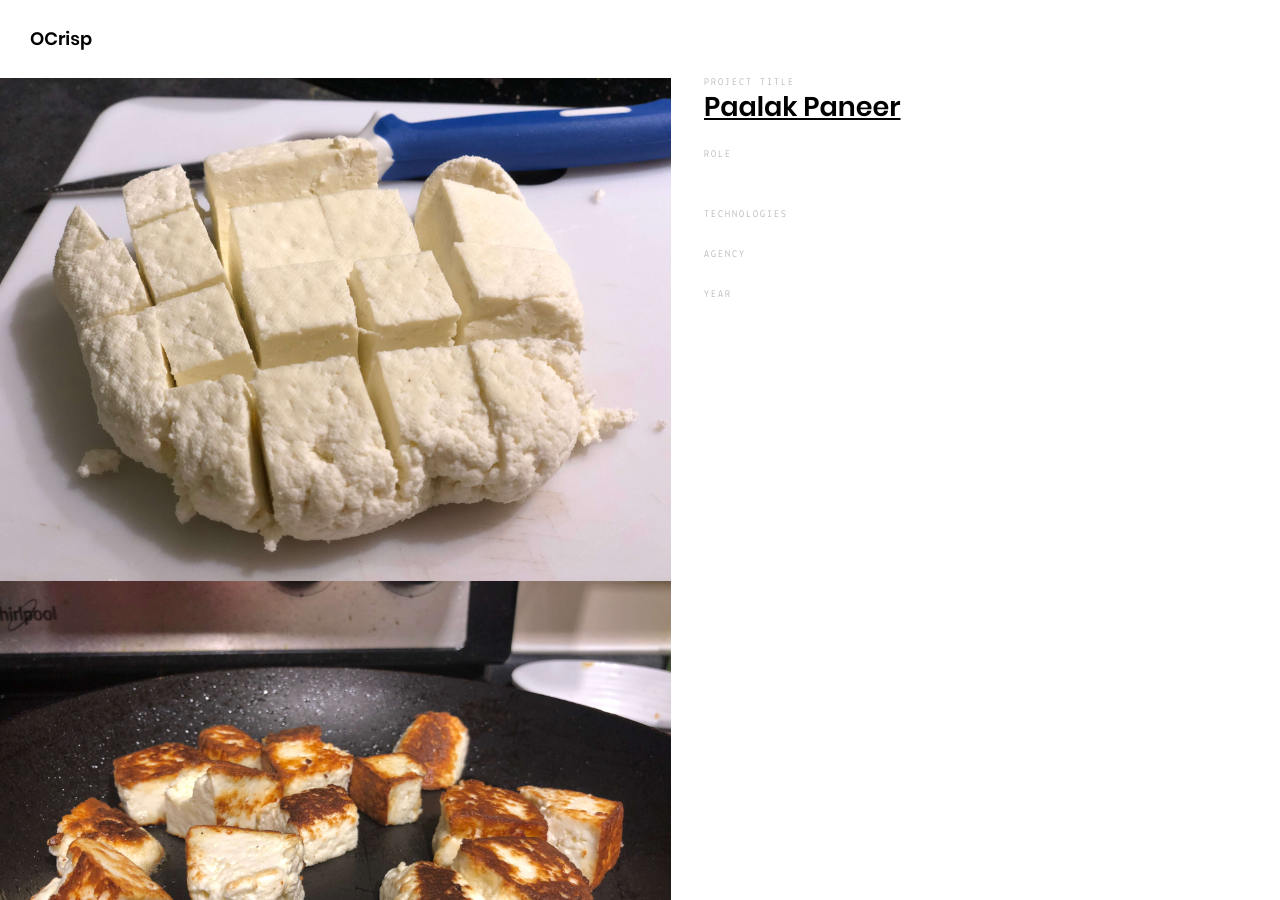
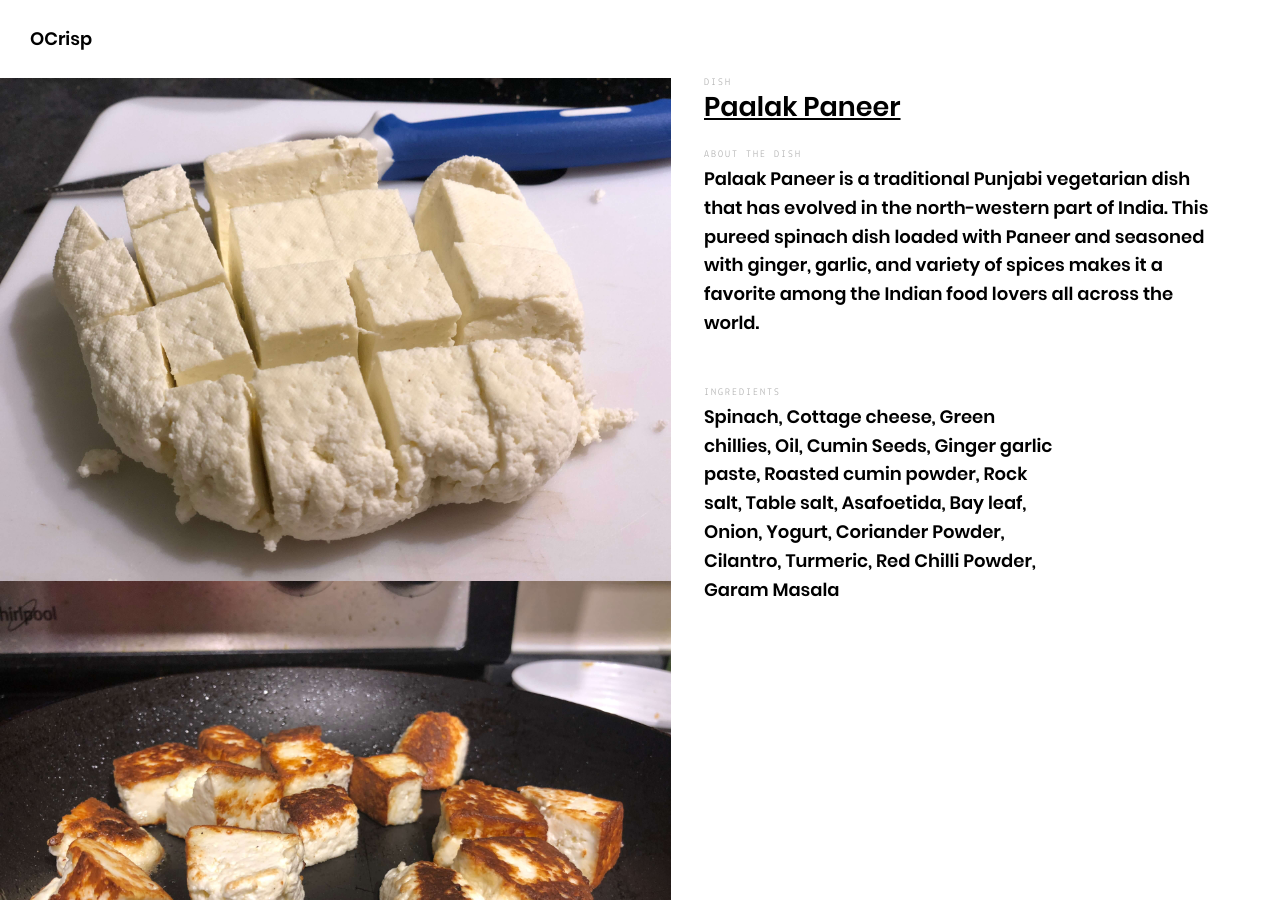
Before and after one commit to pbamotra/ocrisp, a Jekyll site: the page built from _posts/projects/2018-08-08-palaak-paneer.md, in a window 1280 px wide and 900 px high. Built offline with Jekyll 4.4.1, drawn with Linux system fonts in a browser that asks for light colours.

Commit message:
Post 1 is done

```diff
--- a/_layouts/project.html
+++ b/_layouts/project.html
@@ -13,19 +13,15 @@
 		<section class="project">
 			<div class="container">
 				<article>
-					<span class="h2">Project Title</span>
+					<span class="h2">Dish</span>
 					<h1>
 						<a href="{{ page.project.url }}" target="_blank" title="{{ page.project.title }}" rel="nofollow">{{ page.project.title }}</a>
 					</h1>
-					<span class="h2">Role</span>
+					<span class="h2">About the dish</span>
 					{{ page.content }}
 					<div class="project-meta">
-						<span class="h2">Technologies</span>
-						<p>{{ page.project.tech }}</p>
-						<span class="h2">Agency</span>
-						<p><a title="{{ page.agency.title }}" href="{{ page.agency.url }}" target="_blank" rel="nofollow">{{ page.agency.title }}</a></p>
-						<span class="h2">Year</span>
-						<p>{{ page.agency.year }}</p>
+						<span class="h2">Ingredients</span>
+						<p>{{ page.project.ingred }}</p>
 					</div>
 				</article>
 				<aside>
--- a/_posts/projects/2018-08-08-palaak-paneer.md
+++ b/_posts/projects/2018-08-08-palaak-paneer.md
@@ -10,7 +10,7 @@ project:
   title: "Paalak Paneer"
   type: "Indian Cuisine"
   logo: "/assets/images/projects/palaakpaneer/logo.jpg"
-  tech: ""
+  ingred: "Spinach, Cottage cheese, Green chillies, Oil, Cumin Seeds, Ginger garlic paste, Roasted cumin powder, Rock salt, Table salt, Asafoetida, Bay leaf, Onion, Yogurt, Coriander Powder, Cilantro, Turmeric, Red Chilli Powder, Garam Masala"
 
 images:
   - image:
@@ -38,4 +38,4 @@ images:
     url: "/assets/images/projects/palaakpaneer/8.jpg"
     alt: ""
 ---
-<p></p>
+<p>Palaak Paneer is a traditional Punjabi vegetarian dish that has evolved in the north-western part of India. This pureed spinach dish loaded with Paneer and seasoned with ginger, garlic, and variety of spices makes it a favorite among the Indian food lovers all across the world.</p>
```
